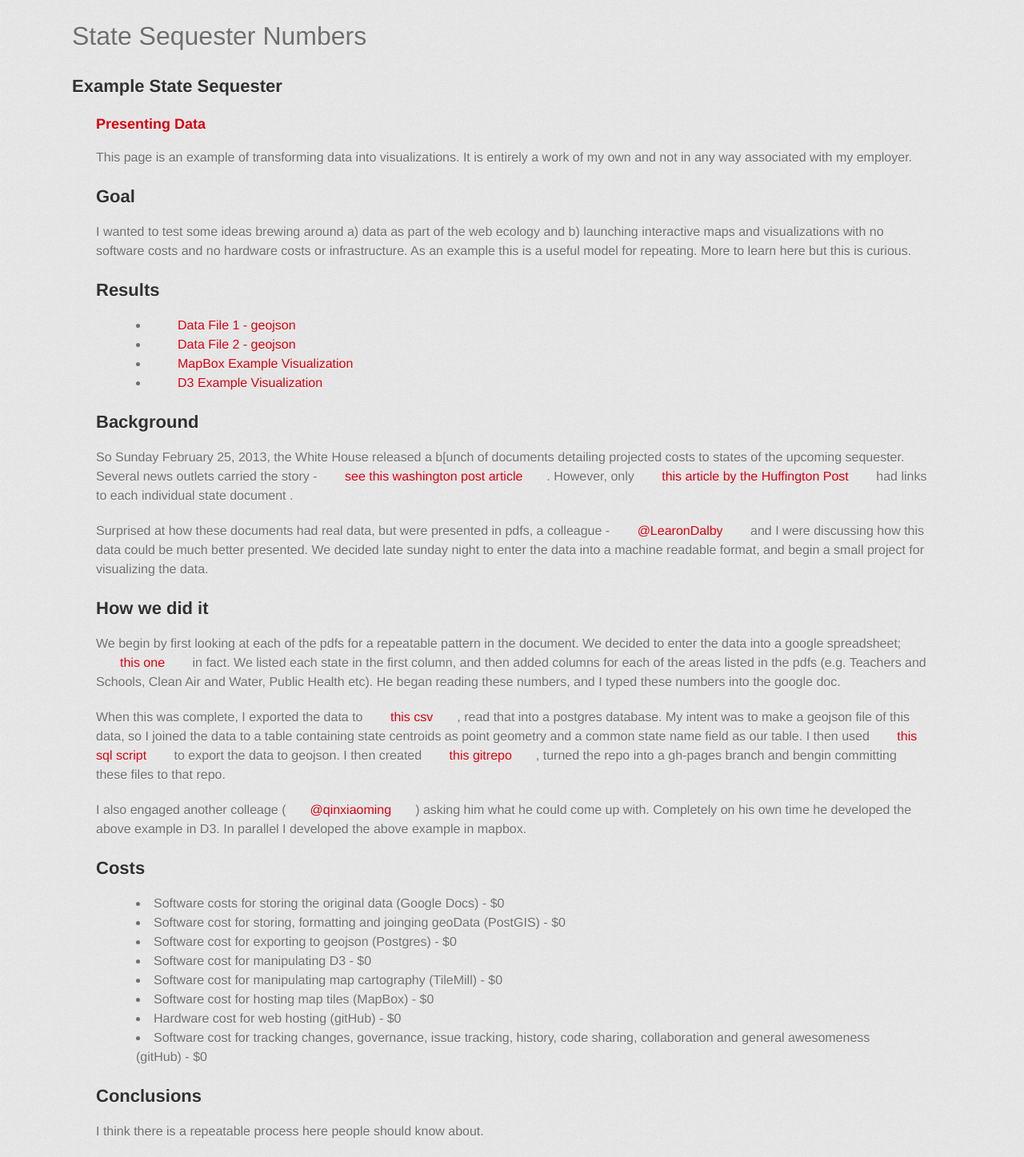
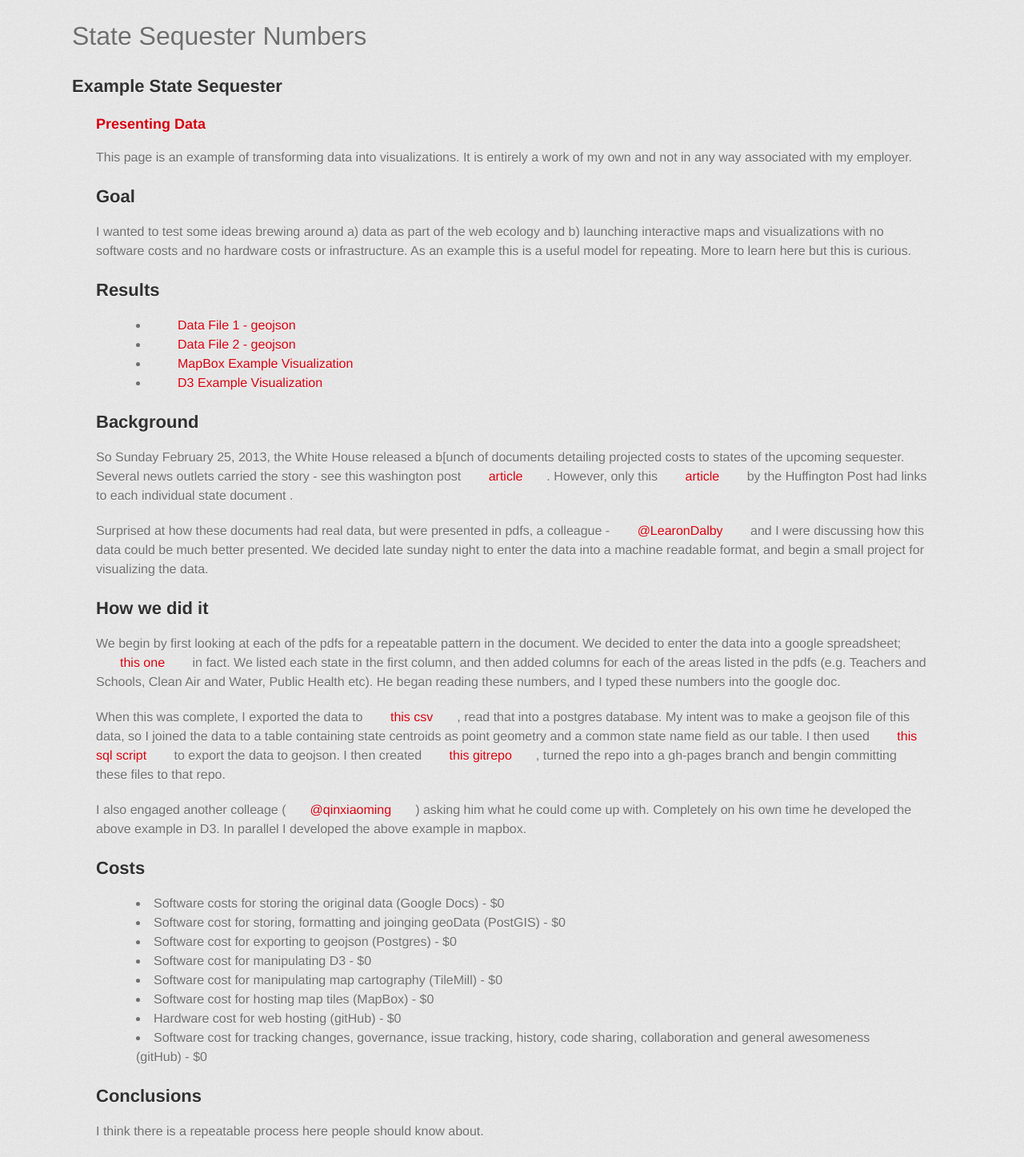
Before and after one commit to feomike/state_seq, a Jekyll site: the page built from index.md, in a window 1280 px wide. Shown: the whole page at 80% size. Built offline with Jekyll 4.4.1, drawn with Linux system fonts in a browser that asks for light colours; some web fonts are replaced.

```diff
--- a/index.md
+++ b/index.md
@@ -16,7 +16,7 @@ I wanted to test some ideas brewing around a) data as part of the web ecology an
 - [D3 Example Visualization](http://xqin1.github.com/d3_playground/state_seq.html)
 
 ##Background
-So Sunday February 25, 2013, the White House released a b[unch of documents detailing projected costs to states of the upcoming sequester. Several news outlets carried the story - [see this washington post article](http://www.washingtonpost.com/business/white-house-releases-state-by-state-breakdown-of-sequesters-effects/2013/02/24/caeb71a0-7ec0-11e2-a350-49866afab584_story.html). However, only [this article by the Huffington Post](http://www.huffingtonpost.com/2013/02/24/sequester-states_n_2755181.html) had links to each individual state document .
+So Sunday February 25, 2013, the White House released a b[unch of documents detailing projected costs to states of the upcoming sequester. Several news outlets carried the story - see this washington post [article](http://www.washingtonpost.com/business/white-house-releases-state-by-state-breakdown-of-sequesters-effects/2013/02/24/caeb71a0-7ec0-11e2-a350-49866afab584_story.html). However, only this [article](http://www.huffingtonpost.com/2013/02/24/sequester-states_n_2755181.html) by the Huffington Post had links to each individual state document .
 
 Surprised at how these documents had real data, but were presented in pdfs, a colleague - [@LearonDalby](https://twitter.com/LearonDalby) and I were discussing how this data could be much better presented. We decided late sunday night to enter the data into a machine readable format, and begin a small project for visualizing the data.
 
```
